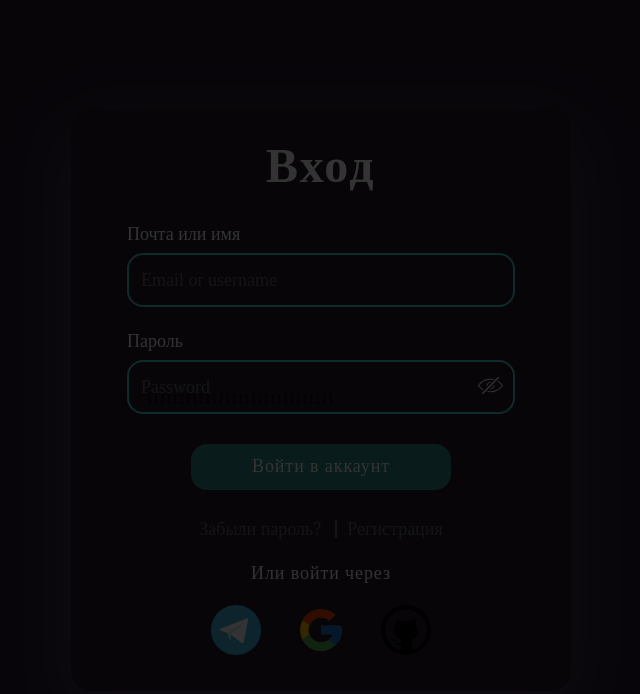
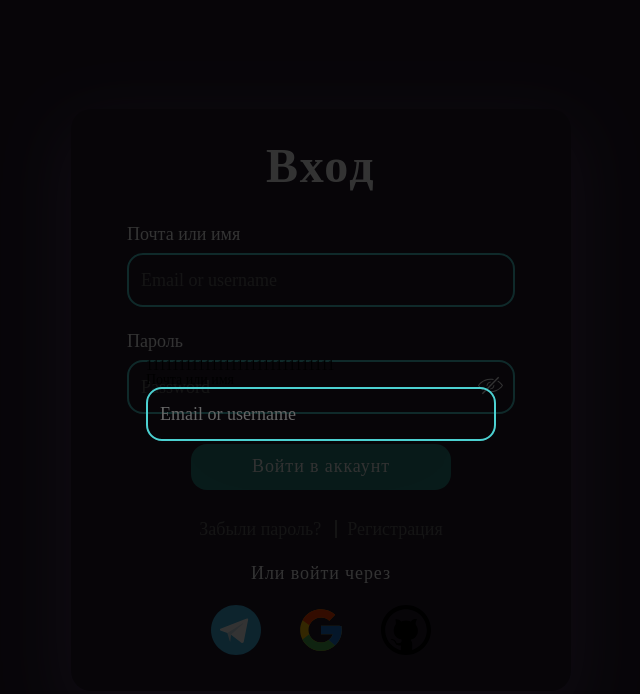
Before and after one commit to cookies-with-tea/fims-site, a React (Vite) app: page / in a window 1280 px wide. Both pictures are taken after a click on the element "Забыли пароль?". Shown: the top 694 px of the page, without its empty margins (319-959 px from the left). Built offline with nearby package versions, Linux system fonts and the light colour scheme.

Commit message:
ASF-4: типизировал собственный хук

```diff
--- a/src/components/login-form/LoginForm.tsx
+++ b/src/components/login-form/LoginForm.tsx
@@ -8,7 +8,11 @@ import style from "src/pages/auth/authForm.module.scss"
 
 const cx = cnBind.bind(style)
 
-export const LoginForm = ({toggleModal}) => {
+interface LoginForm {
+    toggleModal: () => void;
+}
+
+export const LoginForm = ({ toggleModal }: LoginForm) => {
     const [formData, setFormData] = useState({
         email:"",
         password:""
--- a/src/components/send-email/SendNewPasswordForm.tsx
+++ b/src/components/send-email/SendNewPasswordForm.tsx
@@ -1,12 +1,28 @@
 import { Dialog } from "src/ui/dialog/Dialog"
+import { Input } from "src/ui/input/input"
+import { ChangeEvent, useState } from 'react'
 
+interface PasswordForm {
+    show: boolean;
+}
 
+export const SendNewPasswordForm = ({ show }: PasswordForm) => {
+    const [formData, setFormData] = useState({
+        email:"",
+        password:""
+    })
 
-export const SendNewPasswordForm = ({show}) => {
+    const onClearValue = (name: string): void => {
+        setFormData({ ...formData, [name]:"" })
+    }
+    // DEBT: в дальнешем пересмотреть надобность функции onClearValue
+    const onValueChange = (event: ChangeEvent<HTMLInputElement | HTMLTextAreaElement>) => {
+        setFormData({ ...formData, [event.target.name]: event.target.value})
+    }
     return (
         <Dialog show={show}>
-            {/* <form className="form">
-                <label className={cx("form__label")}>Почта или имя</label>
+            <form className={"form"}>
+                <label className={"form__label"}>Почта или имя</label>
                 <Input
                     value={formData.email}
                     placeholder='Email or username'
@@ -16,7 +32,7 @@ export const SendNewPasswordForm = ({show}) => {
                     clearable
                     name='email'
                 />
-            </form> */}
+            </form>
         </Dialog>
     )
 }
--- a/src/hooks/modal/Modal.tsx
+++ b/src/hooks/modal/Modal.tsx
@@ -1,14 +1,14 @@
 import { useState } from 'react'
 
-export const useModal = () => {
-    const [isShowing, setIsShowing] = useState(false);
+export const useModal = (): [boolean, () => void] => {
+    const [isShowing, setIsShowing] = useState<boolean>(false);
 
-    function toggle() {
+    const toggle = () => {
         setIsShowing(!isShowing);
     }
 
     return [
         isShowing,
         toggle
-    ];
+    ]
 }
--- a/src/pages/auth/login/PageLogin.tsx
+++ b/src/pages/auth/login/PageLogin.tsx
@@ -4,7 +4,7 @@ import { useModal } from "src/hooks/modal/modal"
 
 export const PageLogin = () => {
     const [isShowingModal, toggleModal] = useModal();
-
+    console.log(toggleModal)
     return (
         <>
             <LoginForm toggleModal={toggleModal}/>
```
Also changed, not shown: src/hooks/form/formHook.tsx (deleted).
